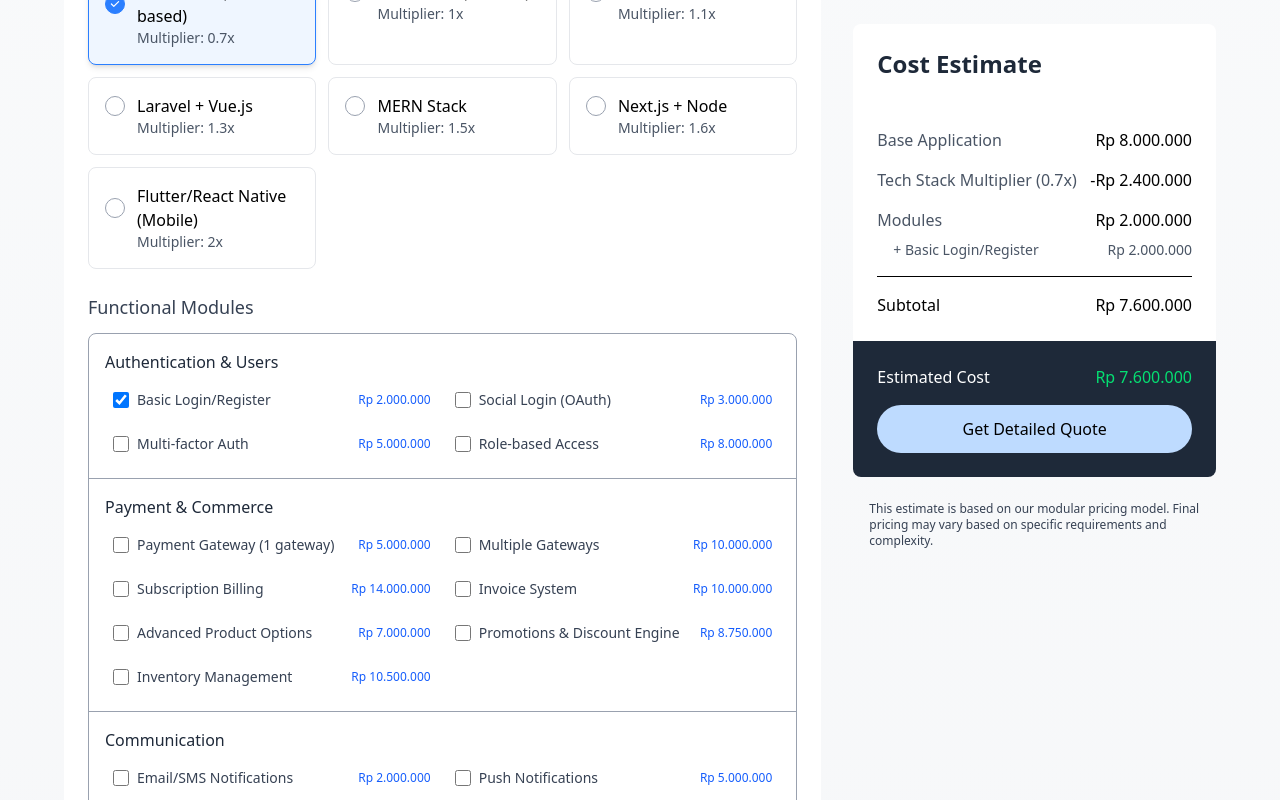
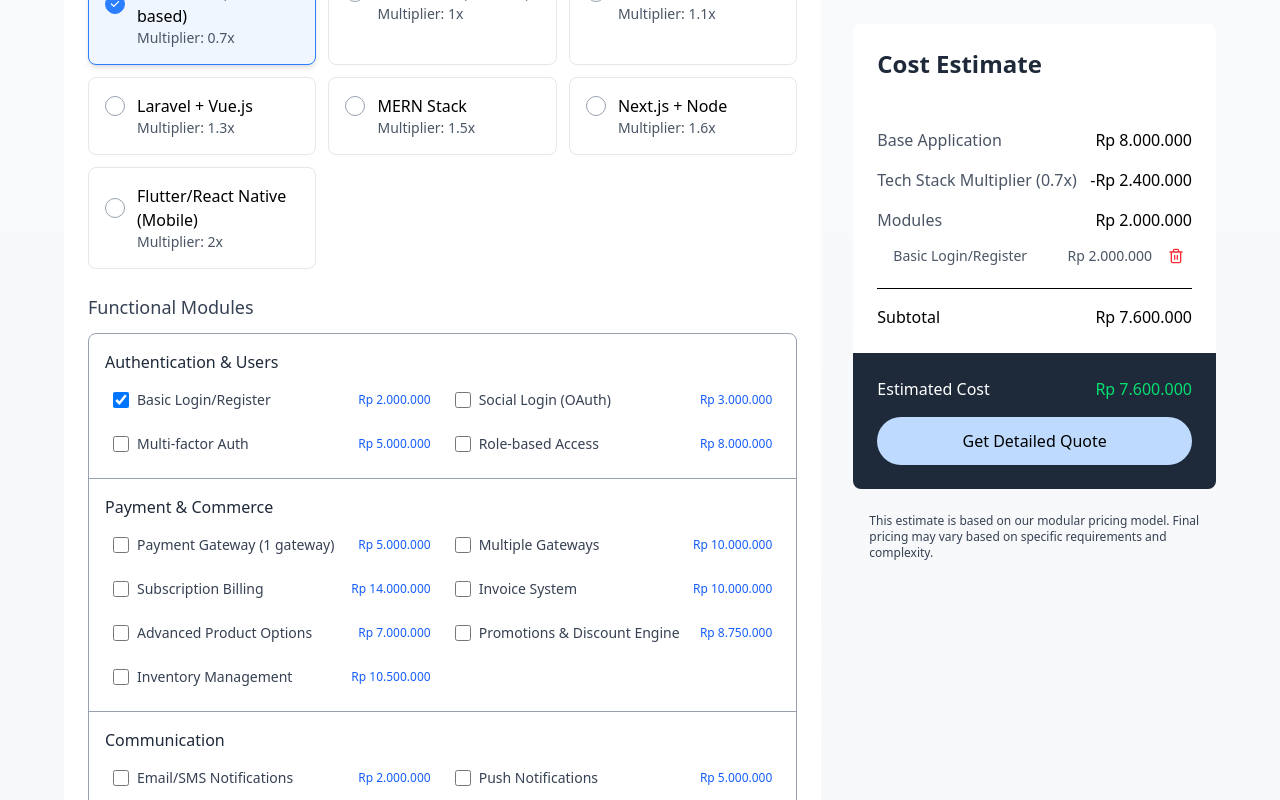
Before and after one commit to MBrillian354/web-dev-pricing-v2, a React (Vite) app: page / in a window 1280 px wide. Both pictures are taken after a click on the checkbox 121 px from the left and 843 px from the top of the page. Shown: the part 443-1243 px from the top of the page. Built offline with nearby package versions, Linux system fonts and the light colour scheme.

Commit message:
Add remove buttons for modules and add-ons in summary

```diff
--- a/src/App.jsx
+++ b/src/App.jsx
@@ -114,6 +114,10 @@ const App = () => {
                         subtotal={subtotal}
                         addOnsTotal={addOnsTotal}
                         total={total}
+                        onRemoveModule={toggleModule}
+                        onRemoveAddOn={(selected) =>
+                            toggleAddOn(selected.id, selected.selectedPricing)
+                        }
                     />
                 </div>
             </div>
--- a/src/components/PricingSummary.jsx
+++ b/src/components/PricingSummary.jsx
@@ -10,6 +10,8 @@ const PricingSummary = ({
     subtotal,
     addOnsTotal,
     total,
+    onRemoveModule,
+    onRemoveAddOn,
 }) => {
     return (
         <div className="lg:col-span-1">
@@ -75,14 +77,43 @@ const PricingSummary = ({
                                         return module ? (
                                             <div
                                                 key={id}
-                                                className="flex-between text-gray-600"
+                                                className="flex justify-between items-center text-gray-600"
                                             >
-                                                <span>+ {module.label}</span>
+                                                <span>{module.label}</span>
+                                                <div className="flex items-center gap-2">
                                                     <span>
                                                         {formatCurrency(
                                                             module.price
                                                         )}
                                                     </span>
+                                                    <div className="size-8 flex items-center justify-center hover:bg-gray-200 rounded-full hover:cursor-pointer transition-colors duration-200">
+                                                        <button
+                                                            onClick={() =>
+                                                                onRemoveModule(
+                                                                    id
+                                                                )
+                                                            }
+                                                            className=" text-red-500 hover:cursor-pointer transition-colors duration-200"
+                                                            title="Remove module"
+                                                        >
+                                                            <svg
+                                                                width="16"
+                                                                height="16"
+                                                                viewBox="0 0 24 24"
+                                                                fill="none"
+                                                                xmlns="http://www.w3.org/2000/svg"
+                                                            >
+                                                                <path
+                                                                    d="M3 6h18M19 6v14a2 2 0 01-2 2H7a2 2 0 01-2-2V6m3 0V4a2 2 0 012-2h4a2 2 0 012 2v2M10 11v6M14 11v6"
+                                                                    stroke="currentColor"
+                                                                    strokeWidth="2"
+                                                                    strokeLinecap="round"
+                                                                    strokeLinejoin="round"
+                                                                />
+                                                            </svg>
+                                                        </button>
+                                                    </div>
+                                                </div>
                                             </div>
                                         ) : null;
                                     })}
@@ -113,22 +144,50 @@ const PricingSummary = ({
                                         return addOn ? (
                                             <div
                                                 key={selected.id}
-                                                className="flex-between text-gray-600"
+                                                className="flex justify-between items-center text-gray-600"
                                             >
                                                 <span>
-                                                    + {addOn.label} (
+                                                    {addOn.label} (
                                                     {
                                                         selected.selectedPricing
                                                             .label
                                                     }
                                                     )
                                                 </span>
+                                                <div className="flex items-center gap-2">
                                                     <span>
                                                         {formatCurrency(
-                                                        selected.selectedPricing
+                                                            selected
+                                                                .selectedPricing
                                                                 .amount
                                                         )}
                                                     </span>
+                                                    <button
+                                                        onClick={() =>
+                                                            onRemoveAddOn(
+                                                                selected.id
+                                                            )
+                                                        }
+                                                        className="text-red-500 hover:text-red-700 transition-colors"
+                                                        title="Remove add-on"
+                                                    >
+                                                        <svg
+                                                            width="16"
+                                                            height="16"
+                                                            viewBox="0 0 24 24"
+                                                            fill="none"
+                                                            xmlns="http://www.w3.org/2000/svg"
+                                                        >
+                                                            <path
+                                                                d="M3 6h18M19 6v14a2 2 0 01-2 2H7a2 2 0 01-2-2V6m3 0V4a2 2 0 012-2h4a2 2 0 012 2v2M10 11v6M14 11v6"
+                                                                stroke="currentColor"
+                                                                strokeWidth="2"
+                                                                strokeLinecap="round"
+                                                                strokeLinejoin="round"
+                                                            />
+                                                        </svg>
+                                                    </button>
+                                                </div>
                                             </div>
                                         ) : null;
                                     })}
```
Lines whose indentation alone changed are shown as unchanged.
